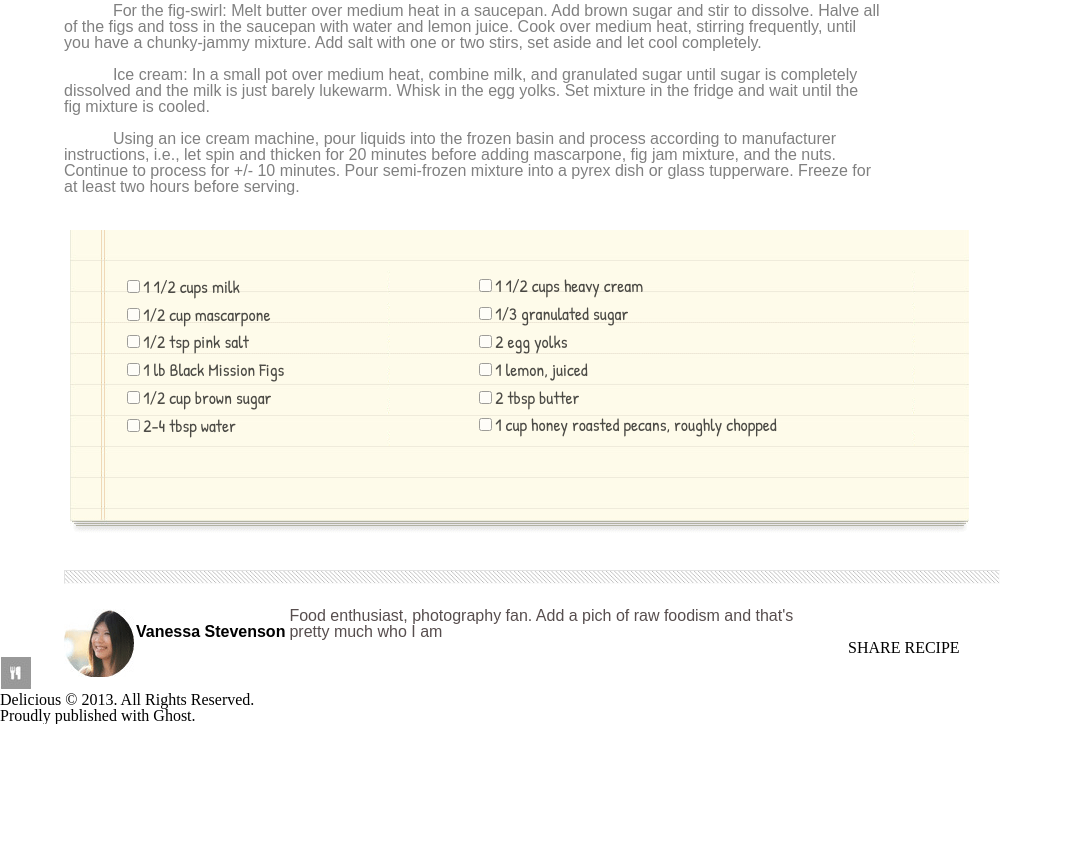
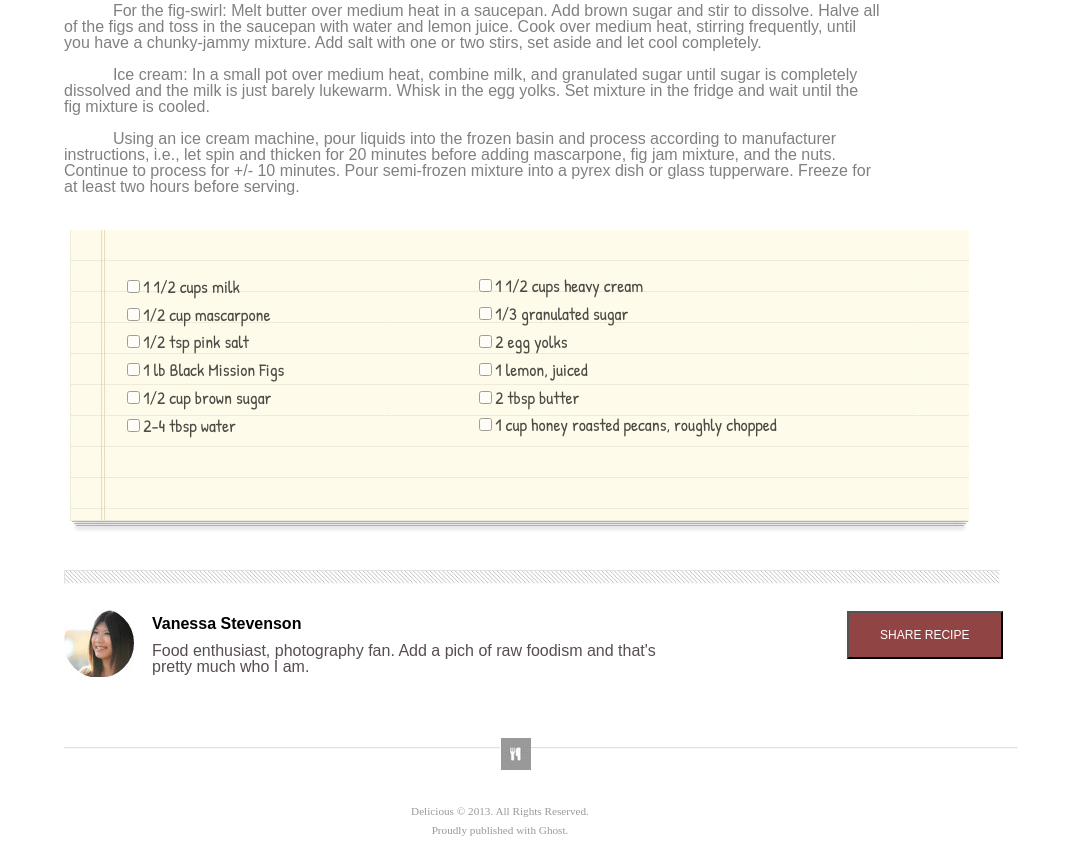
Before and after one commit to Aseel-Z/chocolate-pizza, a plain HTML site: page index.html in a window 1280 px wide. Shown: the part 906-1765 px from the top of the page, without its empty margins (0-1066 px from the left). Before the commit the page ends 1630 px from the top, so only its background shows below. Drawn offline with Linux system fonts and the light colour scheme; a web font is replaced by a local one.

Commit message:
lab10a-Final

```diff
--- a/index.html
+++ b/index.html
@@ -52,18 +52,24 @@
 
         <img id="pizza" src="img/choco-pizza.png" alt="Chocolate Pizza">
         <div id="paragraphs">
-            &nbsp&nbsp&nbsp&nbsp&nbsp&nbsp&nbsp&nbsp&nbsp&nbsp For the fig-swirl: Melt butter over medium heat in a saucepan. Add brown sugar and stir to dissolve.
+            &nbsp&nbsp&nbsp&nbsp&nbsp&nbsp&nbsp&nbsp&nbsp&nbsp For the fig-swirl: Melt butter over medium heat in a
+            saucepan. Add brown sugar and stir to dissolve.
             Halve all<br> of the figs and toss in the saucepan with water and lemon juice. Cook over medium heat,
-            stirring frequently, until<br> you have a chunky-jammy mixture. Add salt with one or two stirs, set aside and
+            stirring frequently, until<br> you have a chunky-jammy mixture. Add salt with one or two stirs, set aside
+            and
             let cool completely.</p>
 
-           <p>&nbsp&nbsp&nbsp&nbsp&nbsp&nbsp&nbsp&nbsp&nbsp&nbsp Ice cream: In a small pot over medium heat, combine milk, and granulated sugar until sugar is completely<br>
-            dissolved and the milk is just barely lukewarm. Whisk in the egg yolks. Set mixture in the fridge and wait
+            <p>&nbsp&nbsp&nbsp&nbsp&nbsp&nbsp&nbsp&nbsp&nbsp&nbsp Ice cream: In a small pot over medium heat, combine
+                milk, and granulated sugar until sugar is completely<br>
+                dissolved and the milk is just barely lukewarm. Whisk in the egg yolks. Set mixture in the fridge and
+                wait
                 until the<br>
                 fig mixture is cooled.</p>
 
-            <p>&nbsp&nbsp&nbsp&nbsp&nbsp&nbsp&nbsp&nbsp&nbsp&nbsp Using an ice cream machine, pour liquids into the frozen basin and process according to manufacturer<br>
-            instructions, i.e., let spin and thicken for 20 minutes before adding mascarpone, fig jam mixture, and the
+            <p>&nbsp&nbsp&nbsp&nbsp&nbsp&nbsp&nbsp&nbsp&nbsp&nbsp Using an ice cream machine, pour liquids into the
+                frozen basin and process according to manufacturer<br>
+                instructions, i.e., let spin and thicken for 20 minutes before adding mascarpone, fig jam mixture, and
+                the
                 nuts.<br>
                 Continue to process for +/- 10 minutes. Pour semi-frozen mixture into a pyrex dish or glass tupperware.
                 Freeze for<br> at least two hours before serving.</p>
@@ -94,23 +100,32 @@
     </main>
     <section id="last-section">
         <hr class="backslash-break">
+        <section>
             <img src="img/van-pic.png" alt="Vanessa Stevenson">
-        <div id="Vanessa-bio">
-            <h3>Vanessa Stevenson</h3>
+        </section>
+        <section id="Vanessa-bio">
+            <p>Vanessa Stevenson</p>
             <p>Food enthusiast, photography fan.
                 Add a pich of raw foodism and
-                that's<br> pretty much who I am</p>
-        </div>
-        <a>SHARE RECIPE</a>
+                that's<br> pretty much who I am.</p>
+            <button>SHARE RECIPE</button>
         </section>
 
-    <footer><img src="img/small-logo.png" alt="small-logo">
+    </section>
+
+    <footer>
+        <section>
+            <hr>
+            <img src="img/small-logo.png" alt="small-logo">
+        </section>
+        <section>
             <p>
                 Delicious &#169; 2013. All Rights Reserved.
             </p>
             <p>
                 Proudly published with Ghost.
             </p>
+        </section>
     </footer>
 </body>
 
--- a/style.css
+++ b/style.css
@@ -136,11 +136,28 @@ main p{
 /* last section style */
 #last-section {
 position: relative;
-margin-top: 2em;
-    margin-left: 4em;
+margin-top: 1.2em;
+margin-left: 4em;
+margin-bottom: 5.5em;
 }
 
-section div p {
+#Vanessa-bio {
+    margin-left: 5.5em;
+    margin-top: .5em;
+    display: inline-block;
+}
+
+
+#Vanessa-bio p:nth-of-type(1) {
+    font-family:"Roborto:700",sans-serif;
+    font-weight:bolder;
+    font-style: normal;
+    color:black;
+    text-align:justify;
+    margin-bottom: .7em;
+}
+
+#Vanessa-bio p:nth-of-type(2){
     font-family:"Roborto:700",sans-serif;
     font-weight:lighter;
     font-style: normal;
@@ -148,22 +165,54 @@ section div p {
     margin-bottom: -4em;
     margin-left: 0;
     text-align:justify;
-    display: inline-block;
 }
-div h3 {
-    font-family:"Roborto:700",sans-serif;
-    font-weight:bolder;
-    font-style: normal;
-    color:black;
-    /* margin-bottom: -4em; */
-    margin-left: 4.5em;
-    text-align:justify;
-    display: inline-block;
+button {
+margin-left: 57.9em;
+font-size: .75em;
+font-weight: lighter;
+color: white;
+background-color: rgb(145, 68, 68);
+height: 4em;
+width: 13em;
+
 }
 #last-section img{
     margin-bottom: -4.5em;
 }
 
-#last-section a {
-    margin-left: 49em;
+/* footer style */
+ main footer {
+    position: absolute;
+    display: inline-block;
+    margin-top: 7em;
+    margin-left: 4em;
 }
+
+footer section p:nth-of-type(1){
+    margin-bottom: .7em;
+    margin-top: 3em;
+    }
+
+footer section:nth-of-type(2){
+    font-size: .7em;
+    text-align: center;
+    font-weight: lighter;
+    opacity: .8;
+    color: grey;
+    margin-bottom: 2em;
+    }
+
+footer section img {
+left: 50%;
+position: relative;
+margin-top: -5em;
+}
+
+footer section hr
+{
+    opacity: 0.3;
+    position: relative;
+    width: 59.5em;
+    margin-top: 0em;
+    margin-left: 4em;
+}
```
Lines whose indentation alone changed are shown as unchanged.
